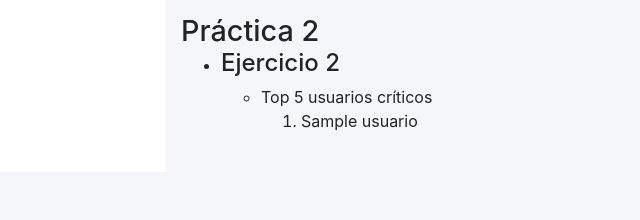
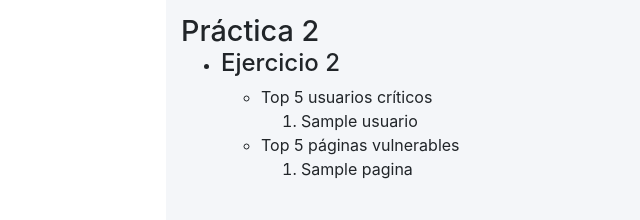
Before and after one commit to diegodiaz1256/SistemasDeInformacion, a Flask app: template templates/index.html in a window 1280 px wide. Shown: the part 1495-1715 px from the top of the page, without its empty margins (162-802 px from the left). Before the commit the page ends 1626 px from the top, so only its background shows below. Run offline with Flask 2, Linux system fonts and the light colour scheme; the template is opened without the code that fills it: most values are stand-ins (such as "Sample title", 1, 10 or a date in 2020); some libraries are stand-ins or nearby versions.

Commit message:
Ejercicio 2 top 5
Co-Authored-By: Diego Fernandez Diaz <fernandezdiego3758@gmail.com>
Co-Authored-By: Ineesdv <79028854+ineesdv@users.noreply.github.com>

```diff
--- a/main.py
+++ b/main.py
@@ -312,6 +312,8 @@ def dataframe():
     fig = px.pie(comp_y_nocomp, values='numero', names='segura',
                  title='Número de contraseñas comprometidas vs no comprometidas')
     fig.show()
+
+
     #### --------- PRÁCTICA 2 EJERCICIO 2 -------- ####
     print(criticos)
     top5criticos = criticos.head(5)
@@ -320,8 +322,20 @@ def dataframe():
     listaTop5Criticos = list(top5criticos.index)
     print(listaTop5Criticos)
 
+    print(datafreim_legal)
+    top5pagcriticas = datafreim_legal.head(5)
+    print(top5pagcriticas)
 
-    # top5pagcriticas
+    listaTop5PagCriticas = list(top5pagcriticas["url"])
+    print(listaTop5PagCriticas)
+
+    listaTop5Criticos = {
+        "usuarios": listaTop5Criticos,
+        "paginas": listaTop5PagCriticas
+    }
+
+    listaTop5Criticos = DotMap(listaTop5Criticos)
+
     con.close()
     return render_template('index.html', ejer2=ejer2, ejer3=ejer3, practica2ej2=listaTop5Criticos)
 
--- a/templates/index.html
+++ b/templates/index.html
@@ -313,9 +313,19 @@
                                             <li>
                                                 Top 5 usuarios críticos
                                                 <ol>
-                                                    {% for usuario in practica2ej2 %}
+                                                    {% for usuario in practica2ej2.usuarios %}
                                                     <li>
                                                         {{usuario}}
+                                                    </li>
+                                                    {% endfor %}
+                                                </ol>
+                                            </li>
+                                            <li>
+                                                Top 5 páginas vulnerables
+                                                <ol>
+                                                    {% for pagina in practica2ej2.paginas %}
+                                                    <li>
+                                                        {{pagina}}
                                                     </li>
                                                     {% endfor %}
                                                 </ol>
```
